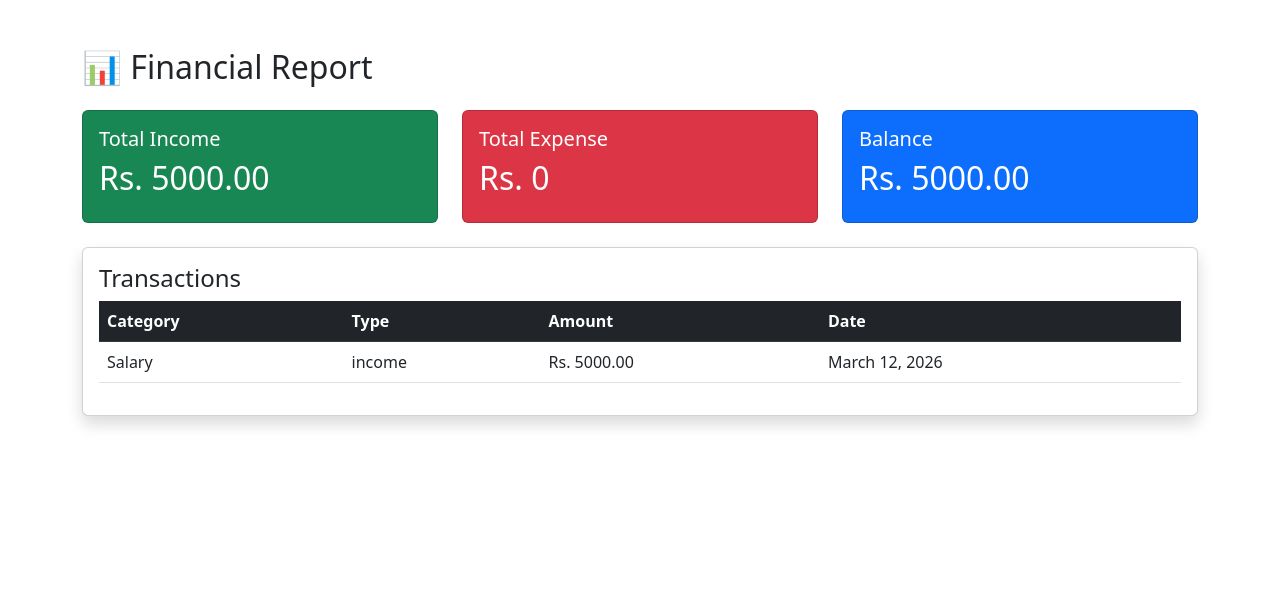
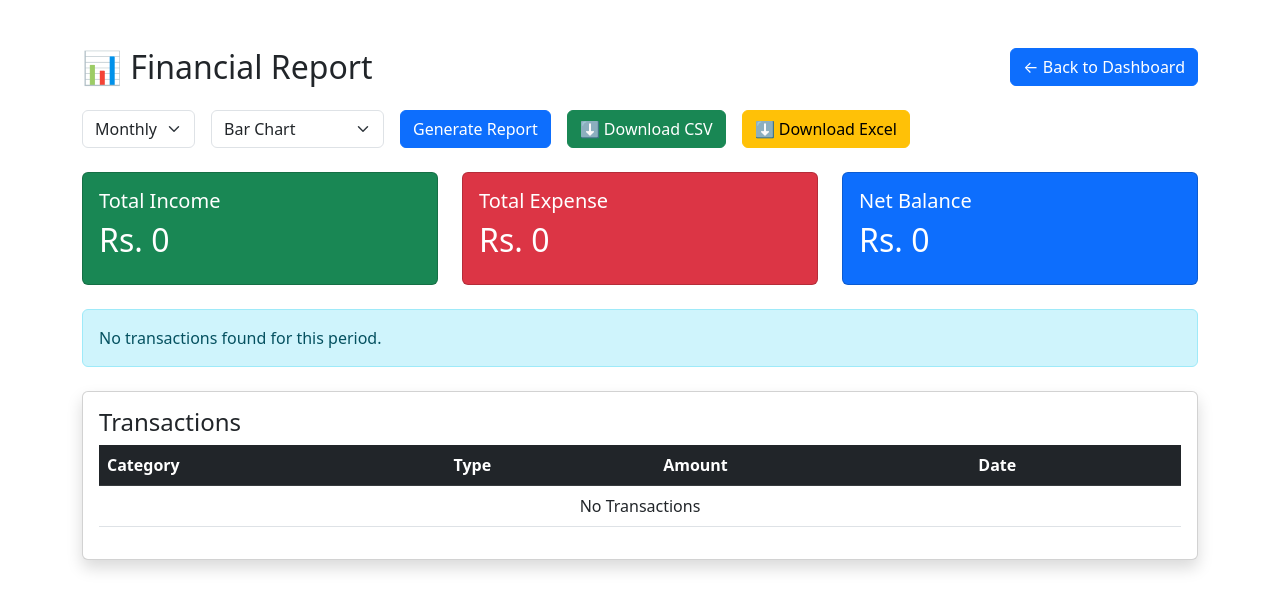
Before and after one commit to Jagriti-Pangeni/finance_manager, a Django app: page /reports/ in a window 1280 px wide. Shown: the top 610 px of the page. Run offline with Django 5.2, Linux system fonts and the light colour scheme; a user stored in the database is signed in; data comes from the database, SQL or seed files in the repository; both versions use the stored data as it was after the commit.

Commit message:
final commit

```diff
--- a/config/urls.py
+++ b/config/urls.py
@@ -12,7 +12,9 @@ urlpatterns = [
     path("add-income/", views.add_income, name="add_income"),
     path("add-expense/", views.add_expense, name="add_expense"),
     path("logout/", views.logout_user, name="logout"),
-   path("add-category/", views.add_category, name="add_category"),
-   path("profile/", views.profile, name="profile"),
-    path("reports/", views.reports, name="reports"),
+    path("add-category/", views.add_category, name="add_category"),
+    path("profile/", views.profile, name="profile"),
+    path('reports/',              views.reports,       name='reports'),
+    path('reports/export/csv/',   views.export_csv,    name='export_csv'),
+    path('reports/export/excel/', views.export_excel,  name='export_excel'),
 ]
--- a/tracker/templates/tracker/reports.html
+++ b/tracker/templates/tracker/reports.html
@@ -2,7 +2,6 @@
 <html>
 <head>
     <title>Reports</title>
-
     <link href="https://cdn.jsdelivr.net/npm/bootstrap@5.3.0/dist/css/bootstrap.min.css" rel="stylesheet">
 </head>
 
@@ -10,11 +9,54 @@
 
 <div class="container py-5">
 
-    <h2 class="mb-4">
-        📊 Financial Report
-    </h2>
+    <div class="d-flex justify-content-between align-items-center mb-4">
+    <h2 class="mb-0">📊 Financial Report</h2>
 
-    <div class="row">
+    <a href="{% url 'dashboard' %}" class="btn btn-primary">
+        ← Back to Dashboard
+    </a>
+    </div>
+
+    <!-- ── FILTER FORM ───────────────────────────────────────────── -->
+    <form method="GET" action="{% url 'reports' %}" class="row g-3 mb-4">
+
+        <div class="col-auto">
+            <select name="period" class="form-select">
+                <option value="daily"   {% if period == 'daily' %}selected{% endif %}>Daily</option>
+                <option value="weekly"  {% if period == 'weekly' %}selected{% endif %}>Weekly</option>
+                <option value="monthly" {% if period == 'monthly' %}selected{% endif %}>Monthly</option>
+            </select>
+        </div>
+
+        <div class="col-auto">
+            <select name="chart_type" class="form-select">
+                <option value="bar"      {% if chart_type == 'bar' %}selected{% endif %}>Bar Chart</option>
+                <option value="pie"      {% if chart_type == 'pie' %}selected{% endif %}>Pie Chart</option>
+                <option value="line"     {% if chart_type == 'line' %}selected{% endif %}>Line Chart</option>
+                <option value="doughnut" {% if chart_type == 'doughnut' %}selected{% endif %}>Doughnut Chart</option>
+            </select>
+        </div>
+
+        <div class="col-auto">
+            <button type="submit" class="btn btn-primary">Generate Report</button>
+        </div>
+
+        <div class="col-auto">
+            <a href="{% url 'export_csv' %}?period={{ period }}" class="btn btn-success">
+                ⬇ Download CSV
+            </a>
+        </div>
+
+        <div class="col-auto">
+            <a href="{% url 'export_excel' %}?period={{ period }}" class="btn btn-warning">
+                ⬇ Download Excel
+            </a>
+        </div>
+
+    </form>
+
+    <!-- ── SUMMARY CARDS ─────────────────────────────────────────── -->
+    <div class="row mb-4">
 
         <div class="col-md-4">
             <div class="card bg-success text-white p-3">
@@ -31,71 +73,131 @@
         </div>
 
         <div class="col-md-4">
-            <div class="card bg-primary text-white p-3">
-                <h5>Balance</h5>
-                <h2>Rs. {{ balance }}</h2>
+            <div class="card {% if net_balance >= 0 %}bg-primary{% else %}bg-secondary{% endif %} text-white p-3">
+                <h5>Net Balance</h5>
+                <h2>Rs. {{ net_balance }}</h2>
             </div>
         </div>
 
     </div>
+
+    <!-- ── CHARTS ─────────────────────────────────────────────────── -->
+    {% if expense_data or income_data %}
+    <div class="row mb-4">
+
+        {% if expense_data %}
+        <div class="col-md-6">
+            <div class="card shadow p-3">
+                <h5 class="text-center">Expenses by Category</h5>
+                <canvas id="expenseChart"></canvas>
+            </div>
+        </div>
+        {% endif %}
+
+        {% if income_data %}
+        <div class="col-md-6">
+            <div class="card shadow p-3">
+                <h5 class="text-center">Income by Category</h5>
+                <canvas id="incomeChart"></canvas>
+            </div>
+        </div>
+        {% endif %}
+
+    </div>
+    {% else %}
+        <div class="alert alert-info">No transactions found for this period.</div>
+    {% endif %}
+
+    <!-- ── TRANSACTION TABLE ──────────────────────────────────────── -->
     <div class="card mt-4 shadow">
-
         <div class="card-body">
 
             <h4>Transactions</h4>
 
             <table class="table table-hover">
-
                 <thead class="table-dark">
-
                     <tr>
-
                         <th>Category</th>
                         <th>Type</th>
                         <th>Amount</th>
                         <th>Date</th>
-
                     </tr>
-
                 </thead>
-
                 <tbody>
-
                     {% for t in transactions %}
-
                     <tr>
-
                         <td>{{ t.category.name }}</td>
-
-                <td>{{ t.transaction_type }}</td>
-
+                        <td>
+                            {% if t.transaction_type == 'income' %}
+                                <span class="badge bg-success">Income</span>
+                            {% else %}
+                                <span class="badge bg-danger">Expense</span>
+                            {% endif %}
+                        </td>
                         <td>Rs. {{ t.amount }}</td>
-
                         <td>{{ t.date }}</td>
-
                     </tr>
-
                     {% empty %}
-
                     <tr>
-
-                <td colspan="4" class="text-center">
-                    No Transactions
-                </td>
-
+                        <td colspan="4" class="text-center">No Transactions</td>
                     </tr>
-
                     {% endfor %}
-
                 </tbody>
-
             </table>
 
+        </div>
     </div>
 
 </div>
 
-</div>
+<!-- ── CHART.JS ───────────────────────────────────────────────────── -->
+<script src="https://cdn.jsdelivr.net/npm/chart.js"></script>
+<script>
+    const chartType = "{{ chart_type }}";
+
+    const expenseColors = ['#FF6384','#FF9F40','#FFCD56','#4BC0C0','#36A2EB','#9966FF','#C9CBCF'];
+    const incomeColors  = ['#36A2EB','#4BC0C0','#9CCC65','#FFCD56','#FF9F40'];
+
+    {% if expense_data %}
+    new Chart(document.getElementById('expenseChart'), {
+        type: chartType,
+        data: {
+            labels: {{ expense_labels|safe }},
+            datasets: [{
+                label: 'Expenses',
+                data: {{ expense_data|safe }},
+                backgroundColor: expenseColors,
+                borderColor: expenseColors,
+                borderWidth: 1,
+            }]
+        },
+        options: {
+            responsive: true,
+            plugins: { legend: { position: 'bottom' } }
+        }
+    });
+    {% endif %}
+
+    {% if income_data %}
+    new Chart(document.getElementById('incomeChart'), {
+        type: chartType,
+        data: {
+            labels: {{ income_labels|safe }},
+            datasets: [{
+                label: 'Income',
+                data: {{ income_data|safe }},
+                backgroundColor: incomeColors,
+                borderColor: incomeColors,
+                borderWidth: 1,
+            }]
+        },
+        options: {
+            responsive: true,
+            plugins: { legend: { position: 'bottom' } }
+        }
+    });
+    {% endif %}
+</script>
 
 </body>
 </html>
--- a/tracker/views.py
+++ b/tracker/views.py
@@ -10,7 +10,11 @@ from django.contrib.auth import login
 from datetime import date, timedelta
 from decimal import Decimal, InvalidOperation
 from django.contrib.auth import logout
-
+import csv
+import openpyxl
+from openpyxl.styles import Font, PatternFill, Alignment
+from django.http import HttpResponse
+from django.db.models import Sum
 
 def home(request):
     return render(request, "tracker/homepage.html")
@@ -320,9 +324,12 @@ def add_expense(request):
             date=expense_date
         )
         messages.success(request, f"Expense of {amount} added successfully.")
+        account.balance -= amount
+        account.save()
+
+    return redirect('dashboard')
 
 
-    return redirect('dashboard')
 @login_required(login_url="/login/")
 def add_category(request):
 
@@ -347,50 +354,178 @@ def add_category(request):
         messages.success(request, "Category added successfully.")
 
     return redirect("dashboard")
-@login_required(login_url="/login/")
-def profile(request):
 
-    profile, created = UserProfile.objects.get_or_create(
-        user=request.user
-    )
-
-    return render(request,"tracker/profile.html",{
-        "profile":profile
-    })
 
 @login_required(login_url="/login/")
 def profile(request):
+    profile, created = UserProfile.objects.get_or_create(user=request.user)
 
     if request.method == "POST":
-
         request.user.username = request.POST.get("username")
         request.user.email = request.POST.get("email")
-
         request.user.save()
 
         messages.success(request, "Profile updated successfully.")
-
         return redirect("profile")
 
-    return render(request, "tracker/profile.html")
-from django.contrib.auth.decorators import login_required
-from .models import Transaction
+    return render(request, "tracker/profile.html", {
+        "profile": profile
+    })
 
-@login_required
+
+@login_required(login_url='/login/')
 def reports(request):
+    period = request.GET.get('period', 'monthly')
+    chart_type = request.GET.get('chart_type', 'bar')
 
-    transactions = Transaction.objects.filter(user=request.user)
+    today = date.today()
 
-    income = transactions.filter(transaction_type="income")
-    expense = transactions.filter(transaction_type="expense")
+    if period == 'daily':
+        start_date = today
+    elif period == 'weekly':
+        start_date = today - timedelta(days=7)
+    else:
+        start_date = today - timedelta(days=30)
 
-    total_income = sum(t.amount for t in income)
-    total_expense = sum(t.amount for t in expense)
-    balance = total_income - total_expense
+    transactions = Transaction.objects.filter(
+        user=request.user,
+        date__gte=start_date,
+        date__lte=today
+    )
 
-    return render(request, "tracker/reports.html", {
-        "transactions": transactions,
-        "total_income": total_income,
-        "total_expense": total_expense,
-        "balance": balance,
+    expense_by_category = (
+        transactions.filter(transaction_type='expense')
+        .values('category__name')
+        .annotate(total=Sum('amount'))
+        .order_by('-total')
+    )
+
+    income_by_category = (
+        transactions.filter(transaction_type='income')
+        .values('category__name')
+        .annotate(total=Sum('amount'))
+        .order_by('-total')
+    )
+
+    total_income = transactions.filter(transaction_type='income').aggregate(Sum('amount'))['amount__sum'] or 0
+    total_expense = transactions.filter(transaction_type='expense').aggregate(Sum('amount'))['amount__sum'] or 0
+    net_balance = total_income - total_expense
+
+    expense_labels = [item['category__name'] for item in expense_by_category]
+    expense_data = [float(item['total']) for item in expense_by_category]
+    income_labels = [item['category__name'] for item in income_by_category]
+    income_data = [float(item['total']) for item in income_by_category]
+
+    return render(request, 'tracker/reports.html', {
+        'period': period,
+        'chart_type': chart_type,
+        'total_income': total_income,
+        'total_expense': total_expense,
+        'net_balance': net_balance,
+        'expense_labels': expense_labels,
+        'expense_data': expense_data,
+        'income_labels': income_labels,
+        'income_data': income_data,
+        'transactions': transactions.order_by('-date'),
     })
+
+
+@login_required(login_url='/login/')
+def export_csv(request):
+    period = request.GET.get('period', 'monthly')
+    today = date.today()
+
+    if period == 'daily':
+        start_date = today
+    elif period == 'weekly':
+        start_date = today - timedelta(days=7)
+    else:
+        start_date = today - timedelta(days=30)
+
+    transactions = Transaction.objects.filter(
+        user=request.user,
+        date__gte=start_date,
+        date__lte=today
+    ).select_related('category')
+
+    response = HttpResponse(content_type='text/csv')
+    response['Content-Disposition'] = f'attachment; filename="report_{period}.csv"'
+
+    writer = csv.writer(response)
+    writer.writerow(['Date', 'Type', 'Category', 'Amount'])
+
+    for t in transactions:
+        writer.writerow([t.date, t.transaction_type.capitalize(), t.category.name, t.amount])
+
+    return response
+
+
+@login_required(login_url='/login/')
+def export_excel(request):
+    period = request.GET.get('period', 'monthly')
+    today = date.today()
+
+    if period == 'daily':
+        start_date = today
+    elif period == 'weekly':
+        start_date = today - timedelta(days=7)
+    else:
+        start_date = today - timedelta(days=30)
+
+    transactions = Transaction.objects.filter(
+        user=request.user,
+        date__gte=start_date,
+        date__lte=today
+    ).select_related('category')
+
+    wb = openpyxl.Workbook()
+    ws = wb.active
+    ws.title = f"{period.capitalize()} Report"
+
+    headers = ['Date', 'Type', 'Category', 'Amount']
+    header_fill = PatternFill(start_color="4F81BD", end_color="4F81BD", fill_type="solid")
+    header_font = Font(bold=True, color="FFFFFF")
+
+    for col_num, header in enumerate(headers, 1):
+        cell = ws.cell(row=1, column=col_num, value=header)
+        cell.fill = header_fill
+        cell.font = header_font
+        cell.alignment = Alignment(horizontal='center')
+
+    for row_num, t in enumerate(transactions, 2):
+        ws.cell(row=row_num, column=1, value=str(t.date))
+        ws.cell(row=row_num, column=2, value=t.transaction_type.capitalize())
+        ws.cell(row=row_num, column=3, value=t.category.name)
+        ws.cell(row=row_num, column=4, value=float(t.amount))
+
+        row_fill = PatternFill(
+            start_color="E2EFDA" if t.transaction_type == 'income' else "FFDDC1",
+            end_color="E2EFDA" if t.transaction_type == 'income' else "FFDDC1",
+            fill_type="solid"
+        )
+        for col in range(1, 5):
+            ws.cell(row=row_num, column=col).fill = row_fill
+
+    transaction_list = list(transactions)
+    total_income = sum(float(t.amount) for t in transaction_list if t.transaction_type == 'income')
+    total_expense = sum(float(t.amount) for t in transaction_list if t.transaction_type == 'expense')
+
+    last_row = len(transaction_list) + 3
+    ws.cell(row=last_row, column=3, value="Total Income").font = Font(bold=True)
+    ws.cell(row=last_row, column=4, value=total_income).font = Font(bold=True)
+    ws.cell(row=last_row + 1, column=3, value="Total Expense").font = Font(bold=True)
+    ws.cell(row=last_row + 1, column=4, value=total_expense).font = Font(bold=True)
+    ws.cell(row=last_row + 2, column=3, value="Net Balance").font = Font(bold=True)
+    ws.cell(row=last_row + 2, column=4, value=total_income - total_expense).font = Font(bold=True)
+
+    for col in ws.columns:
+        max_length = max(len(str(cell.value or "")) for cell in col)
+        ws.column_dimensions[col[0].column_letter].width = max_length + 4
+
+    response = HttpResponse(
+        content_type='application/vnd.openxmlformats-officedocument.spreadsheetml.sheet'
+    )
+    response['Content-Disposition'] = f'attachment; filename="report_{period}.xlsx"'
+    wb.save(response)
+
+    return response
```
Also changed, not shown: db.sqlite3. Lines whose indentation alone changed are shown as unchanged.
